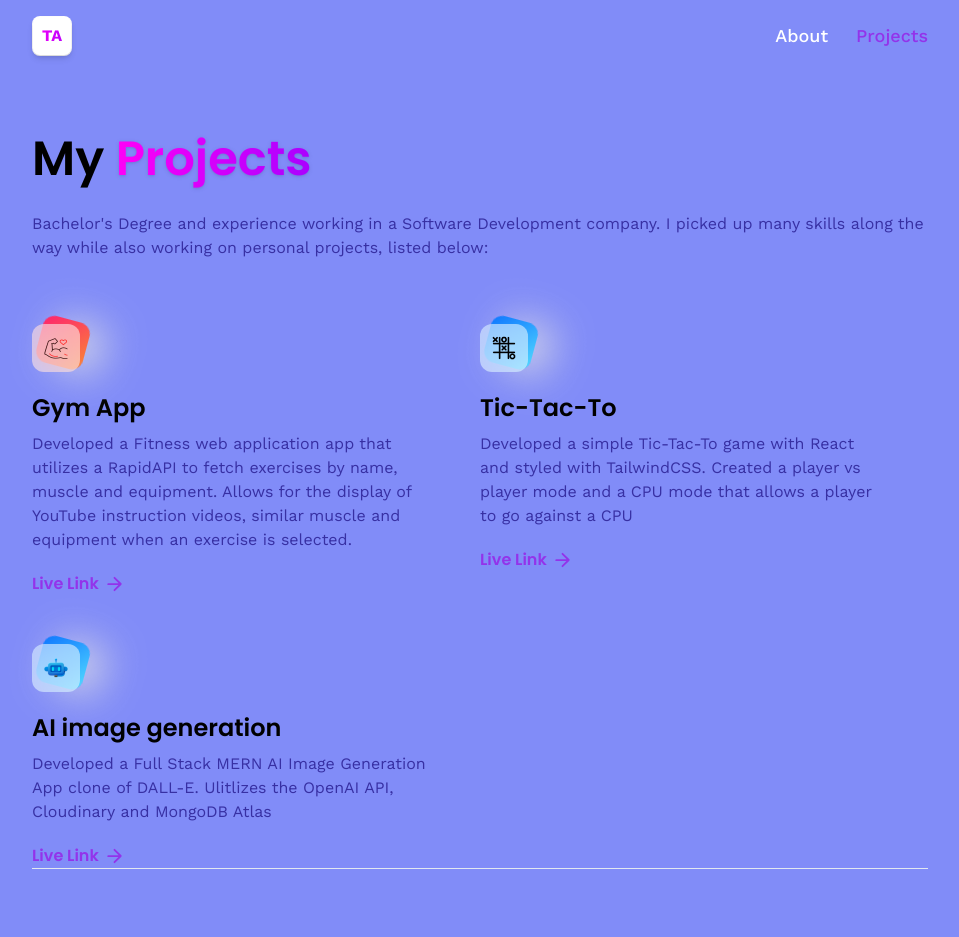
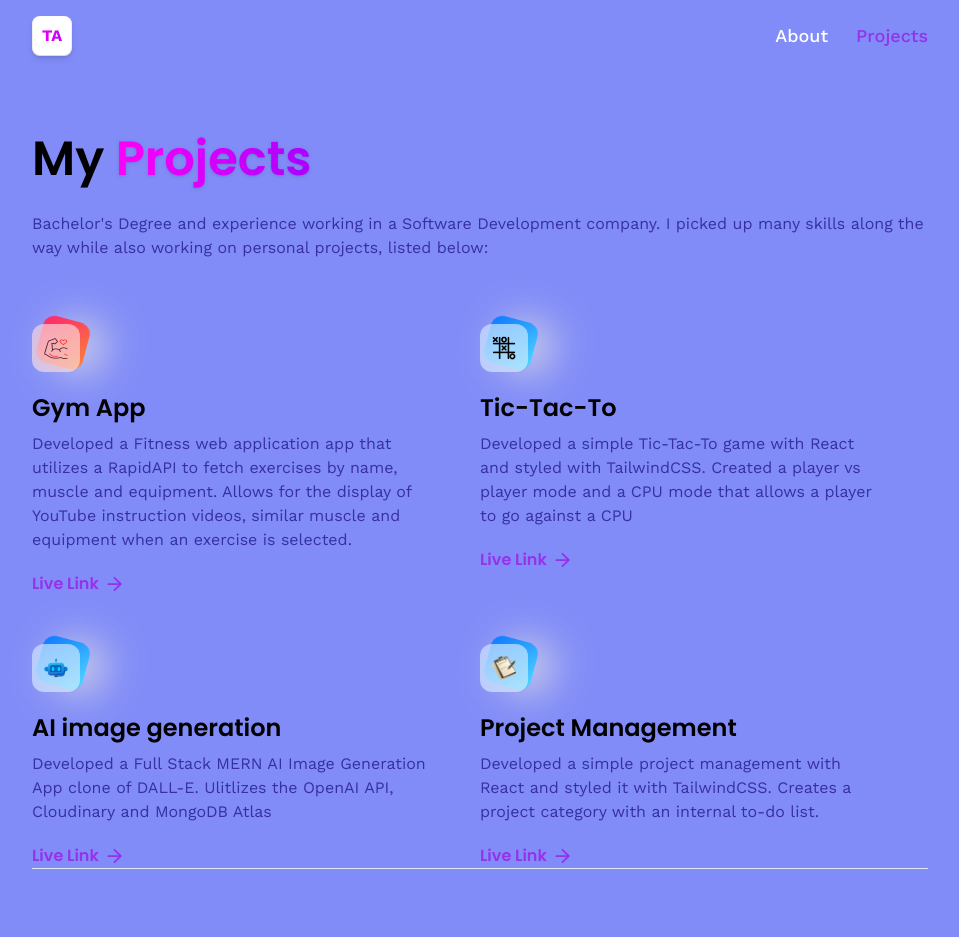
Before and after one commit to ToluAjisola/3d_portfolio, a React (Vite) app: page /projects in a window 1280 px wide. Shown: the top 937 px of the page, without its empty margins (160-1119 px from the left). Built offline with nearby package versions, Linux system fonts and the light colour scheme.

Commit message:
Added new project

```diff
--- a/src/assets/icons/index.js
+++ b/src/assets/icons/index.js
@@ -27,6 +27,7 @@ import contact from './contact.svg'
 import gym from './project/gym_Logo.png'
 import tic_tac from './project/tic-tac-toe.png'
 import ai_image from './project/ai-image-logo.png'
+import project_management from "./project/project_management.png";
 
 
 export {
@@ -59,4 +60,5 @@ export {
   gym,
   tic_tac,
   ai_image,
+  project_management,
 };
--- a/src/constants/index.js
+++ b/src/constants/index.js
@@ -26,6 +26,7 @@ import {
   gym,
   tic_tac,
   ai_image,
+  project_management,
   typescript,
 } from "../assets/icons";
 
@@ -164,4 +165,14 @@ export const projects = [
     ],
     link: "https://ai-image-generationn.netlify.app",
   },
+  {
+    iconUrl: project_management,
+    theme: "btn-back-blue",
+    name: "Project Management",
+    description: [
+      "Developed a simple project management with React and styled it with TailwindCSS. ",
+      "Creates a project category with an internal to-do list.",
+    ],
+    link: "https://project-managing.netlify.app",
+  },
 ];
```
Also changed, not shown: src/assets/icons/project/project_management.png (added).
